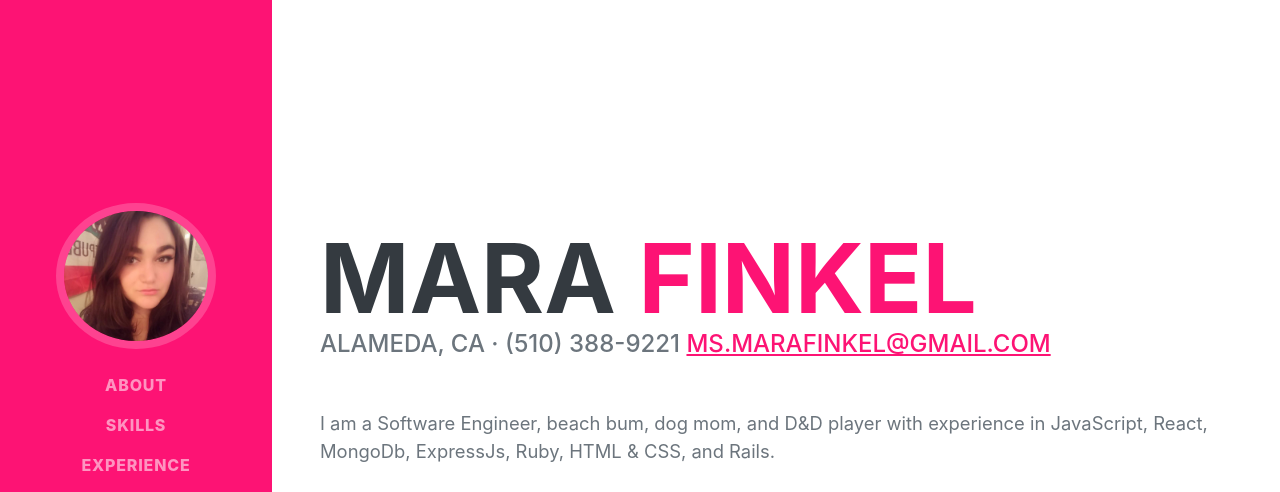
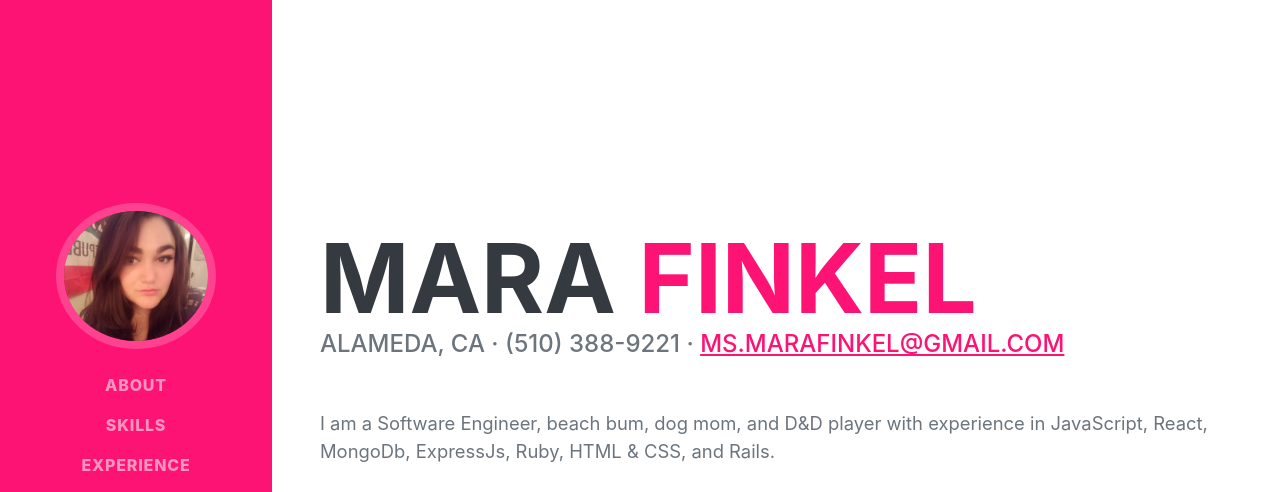
Before and after one commit to internetmara/internetmara.github.io, a plain HTML site: page index.html in a window 1280 px wide. Shown: the top 492 px of the page. Drawn offline with nearby package versions, Linux system fonts and the light colour scheme; a web font is replaced by a local one.

Commit message:
Change address

```diff
--- a/index.html
+++ b/index.html
@@ -45,7 +45,7 @@
                         <span class="text-primary">Finkel</span>
                     </h1>
                     <div class="subheading mb-5">
-                        Alameda, CA · (510) 388-9221
+                        Alameda, CA · (510) 388-9221 ·
                         <a href="mailto:ms.marafinkel@gmail.com">ms.marafinkel@gmail.com</a>
                     </div>
                     <p class="lead mb-5">I am a Software Engineer, beach bum, dog mom, and D&D player with experience in JavaScript, React, MongoDb, ExpressJs, Ruby, HTML & CSS, and Rails.</p>
```
